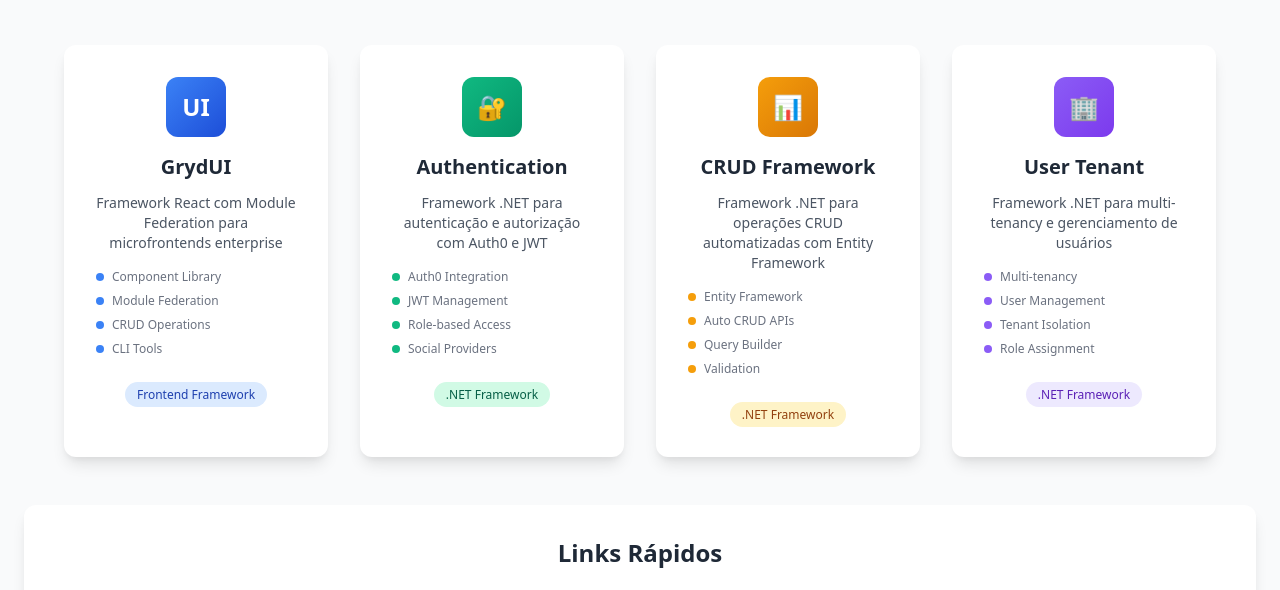
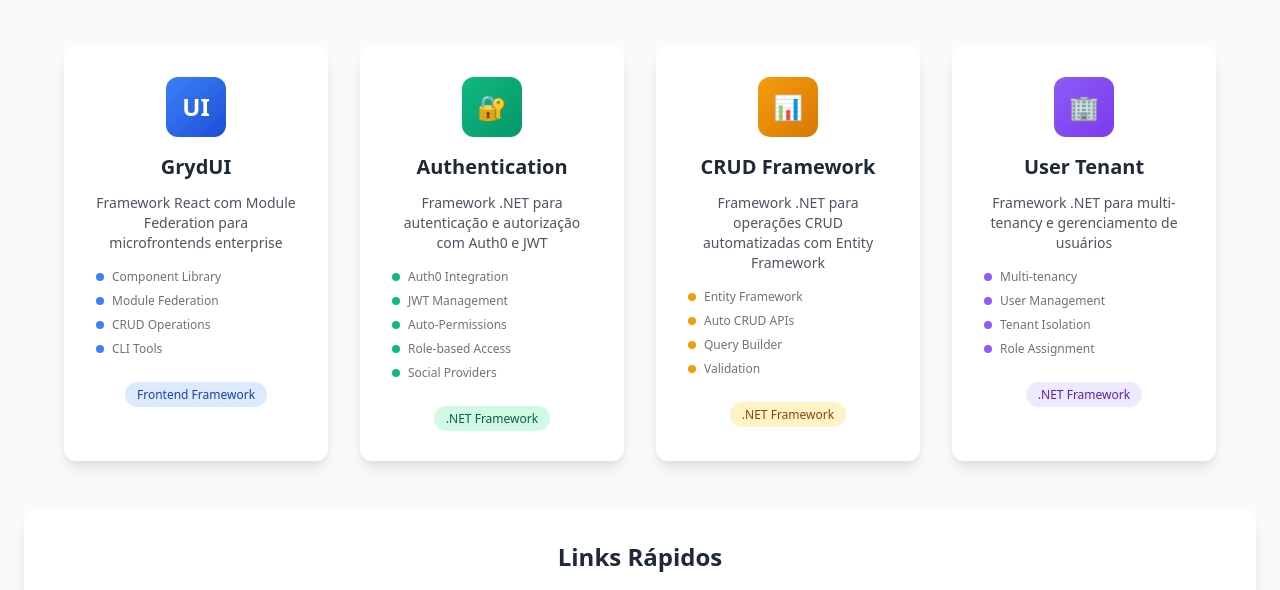
Before and after one commit to rogerrayner/GrydDocs, a plain HTML site: page index.html in a window 1280 px wide. Shown: the part 483-1073 px from the top of the page. Drawn offline with nearby package versions, Linux system fonts and the light colour scheme.

Commit message:
feat: Add Auto-Permissions to main documentation features
- Added Auto-Permissions as a key feature in Authentication Framework overview
- Ensures the new functionality is visible on the main documentation page

```diff
--- a/index.html
+++ b/index.html
@@ -122,6 +122,10 @@
                     <div class="flex items-center">
                         <span class="w-2 h-2 bg-green-500 rounded-full mr-2"></span>
                         JWT Management
+                    </div>
+                    <div class="flex items-center">
+                        <span class="w-2 h-2 bg-green-500 rounded-full mr-2"></span>
+                        Auto-Permissions
                     </div>
                     <div class="flex items-center">
                         <span class="w-2 h-2 bg-green-500 rounded-full mr-2"></span>
```
